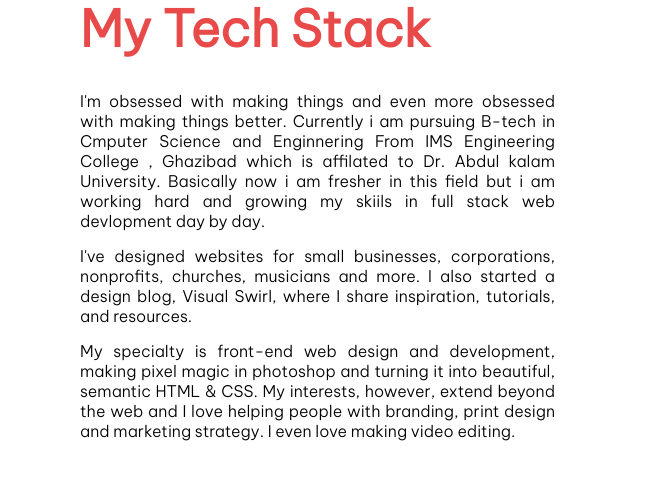
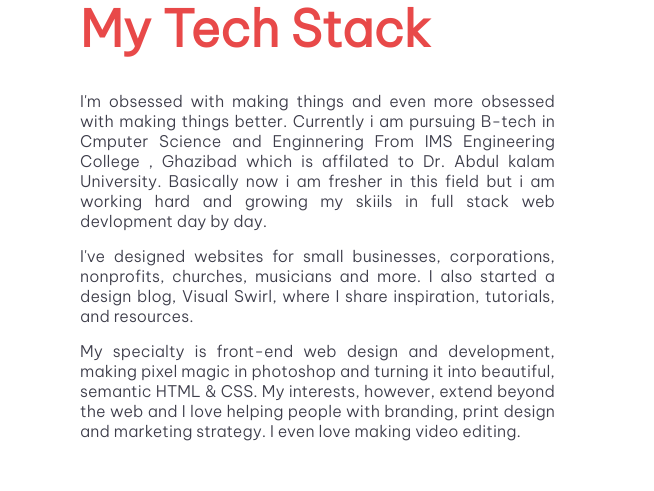
Before and after one commit to prince9536/Prince__Portfolio, a plain HTML site: page index.html in a window 1280 px wide. Shown: the part 1944-2435 px from the top of the page, 0-654 px from the left. Drawn offline with nearby package versions, Linux system fonts and the light colour scheme; files whose address does not match are found by name.

Commit message:
Update stylesheet.css

```diff
--- a/stylesheet.css
+++ b/stylesheet.css
@@ -786,3 +786,12 @@ a .icon:hover
     left: 10em;
     bottom: 4.2em;
   }
+
+.skiils-tech
+  {
+    font-family:'Segoe UI', Tahoma, Geneva, Verdana, sans-serif;
+    letter-spacing: 0.10px;
+    font-weight: 100;
+    color: rgb(61, 61, 74);
+
+  }
```
